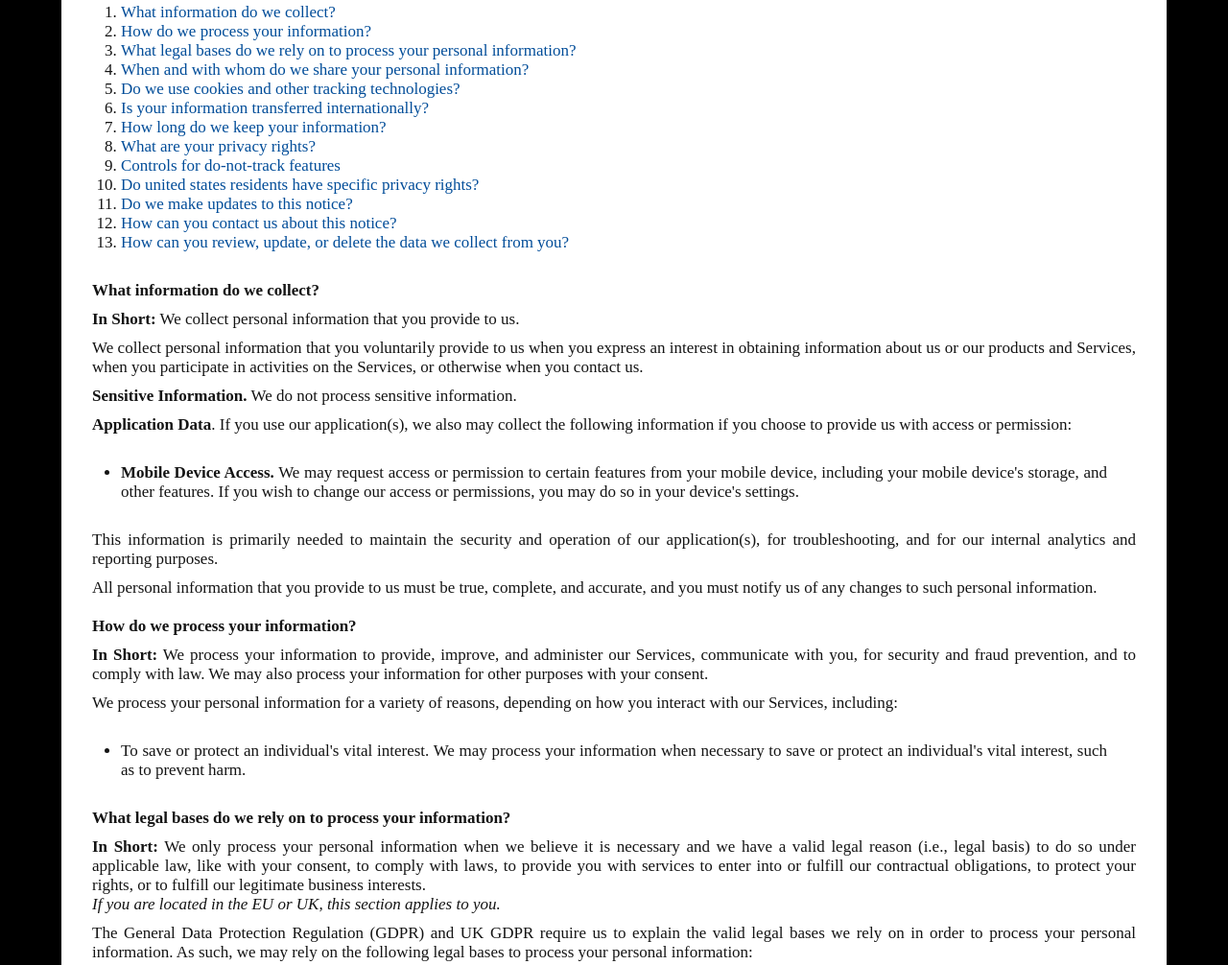
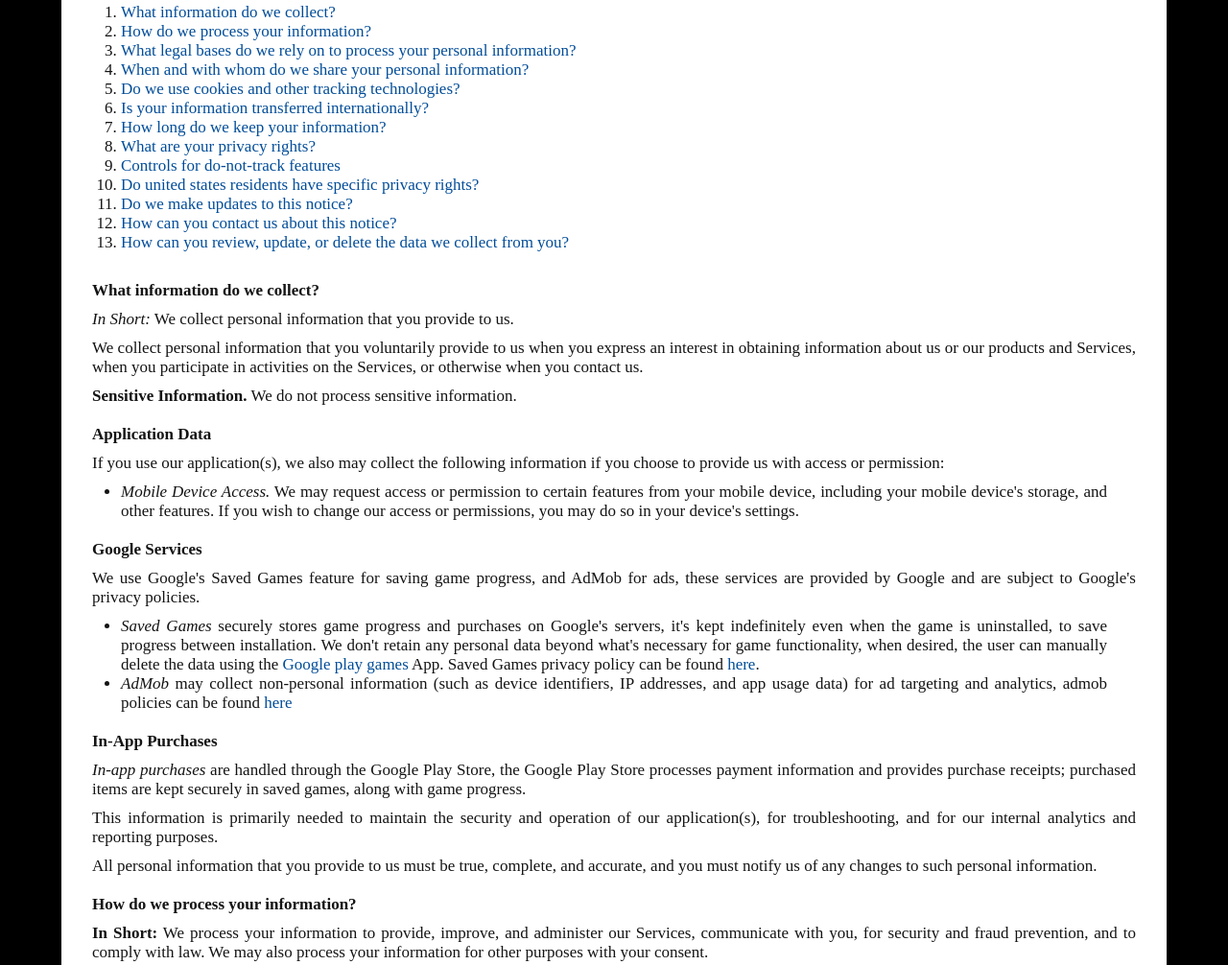
Before and after one commit to HonafaaLellah/BarakahRestaurant, a plain HTML site: page privacypolicy.html in a window 1280 px wide. Shown: the part 1067-2073 px from the top of the page at 96% size. Drawn offline with nearby package versions, Linux system fonts and the light colour scheme.

Commit message:
Add SavedData, AdMob and purchases

```diff
--- a/privacypolicy.html
+++ b/privacypolicy.html
@@ -65,7 +65,7 @@
                     </em>
                     <p>
                         <b>What personal information do we process?</b>
-                        When you visit, use, or navigate our Services, we may process personal information depending on how you interact with us and the Services, the choices you make, and the products and features you use. Learn more about <a href="#infoCollect">personal information you disclose to us</a>.
+                        When you visit, use, or navigate our Services, we may process personal information depending on how you interact with us and the Services, the choices you make, and the products and features you use. We use Google's Saved Games feature for saving game progress, and AdMob for ads, these services are provided by Google and are subject to Google's privacy policies. Learn more about <a href="#infoCollect">personal information you disclose to us</a>.
                     </p>
                     <p>
                         <b>Do we process any sensitive personal information?</b> We do not process sensitive personal information.
@@ -109,16 +109,31 @@
 
                     <h2 id="infoCollect">What information do we collect?</h2>
                     <p>
-                        <b>In Short:</b> We collect personal information that you provide to us.
+                        <em>In Short:</em> We collect personal information that you provide to us.
                     </p>
                     <p>We collect personal information that you voluntarily provide to us when you express an interest in obtaining information about us or our products and Services, when you participate in activities on the Services, or otherwise when you contact us.</p>
                     <p><b>Sensitive Information.</b> We do not process sensitive information.</p>
-                    <p><b>Application Data</b>. If you use our application(s), we also may collect the following information if you choose to provide us with access or permission:</p>
+                    <h3>Application Data</h3>
+                    <p>If you use our application(s), we also may collect the following information if you choose to provide us with access or permission:</p>
                     <ul>
                         <li>
-                            <b>Mobile Device Access.</b> We may request access or permission to certain features from your mobile device, including your mobile device's storage, and other features. If you wish to change our access or permissions, you may do so in your device's settings.
+                            <em>Mobile Device Access.</em> We may request access or permission to certain features from your mobile device, including your mobile device's storage, and other features. If you wish to change our access or permissions, you may do so in your device's settings.
                         </li>
                     </ul>
+                    <h3>Google Services</h3>
+                    <p>We use Google's Saved Games feature for saving game progress, and AdMob for ads, these services are provided by Google and are subject to Google's privacy policies.</p>
+                    <ul>
+                        <li>
+                            <em>Saved Games</em> securely stores game progress and purchases on Google's servers, it's kept indefinitely even when the game is uninstalled, to save progress between installation.
+                            We don't retain any personal data beyond what's necessary for game functionality, when desired, the user can manually delete the data using the <a href="https://play.google.com/store/apps/details?id=com.google.android.play.games&pli=1">Google play games</a> App.
+                            Saved Games privacy policy can be found <a href="https://support.google.com/googleplay/answer/3129346?hl=en">here</a>.
+                        </li>
+                        <li><em>AdMob</em> may collect non-personal information (such as device identifiers, IP addresses, and app usage data) for ad targeting and analytics, admob policies can be found <a href="https://transparency.google/intl/en_us/our-policies/product-terms/google-admob/">here</a></li>
+                    </ul>
+                    <h3>In-App Purchases</h3>
+                    <p>
+                        <em>In-app purchases</em> are handled through the Google Play Store, the Google Play Store processes payment information and provides purchase receipts; purchased items are kept securely in saved games, along with game progress.
+                    </p>
                     <p>This information is primarily needed to maintain the security and operation of our application(s), for troubleshooting, and for our internal analytics and reporting purposes.</p>
                     <p>All personal information that you provide to us must be true, complete, and accurate, and you must notify us of any changes to such personal information.</p>
                     <h2 id="infoUse">How do we process your information?</h2>
--- a/stylesheets/stylesheet.css
+++ b/stylesheets/stylesheet.css
@@ -62,7 +62,8 @@ body {width:100%; height:100%; background:#000 url(../img/Cellphone/NorsanGraphi
 				#hpMainArticleText {margin:29px 32px 61px; font-size:17px; color:#141414; overflow:auto; text-align:justify;}
 				div.ArticleSpacer{height:20px;}
 				#hpMainArticle h2 {margin-top:20px;}
-				#hpMainArticle ul {margin:30px;}
+				#hpMainArticle h3 {margin-top: 20px;}
+				#hpMainArticle ul {margin:10px 30px 10px 30px;}
 				#hpMainArticle ol {margin:30px;}
 				#hpMainArticle p {margin-top:10px;}
 				#hpMainArticle table {margin:20px;}
```
